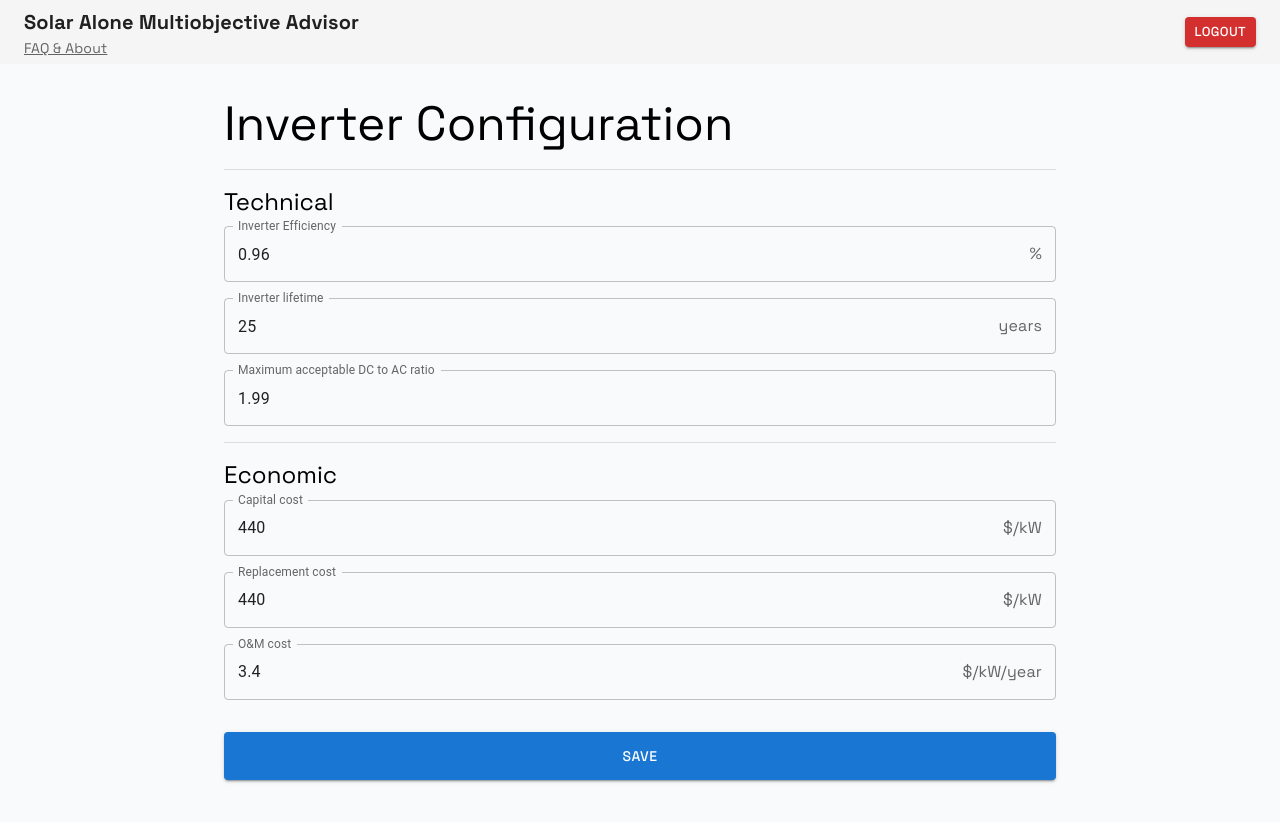
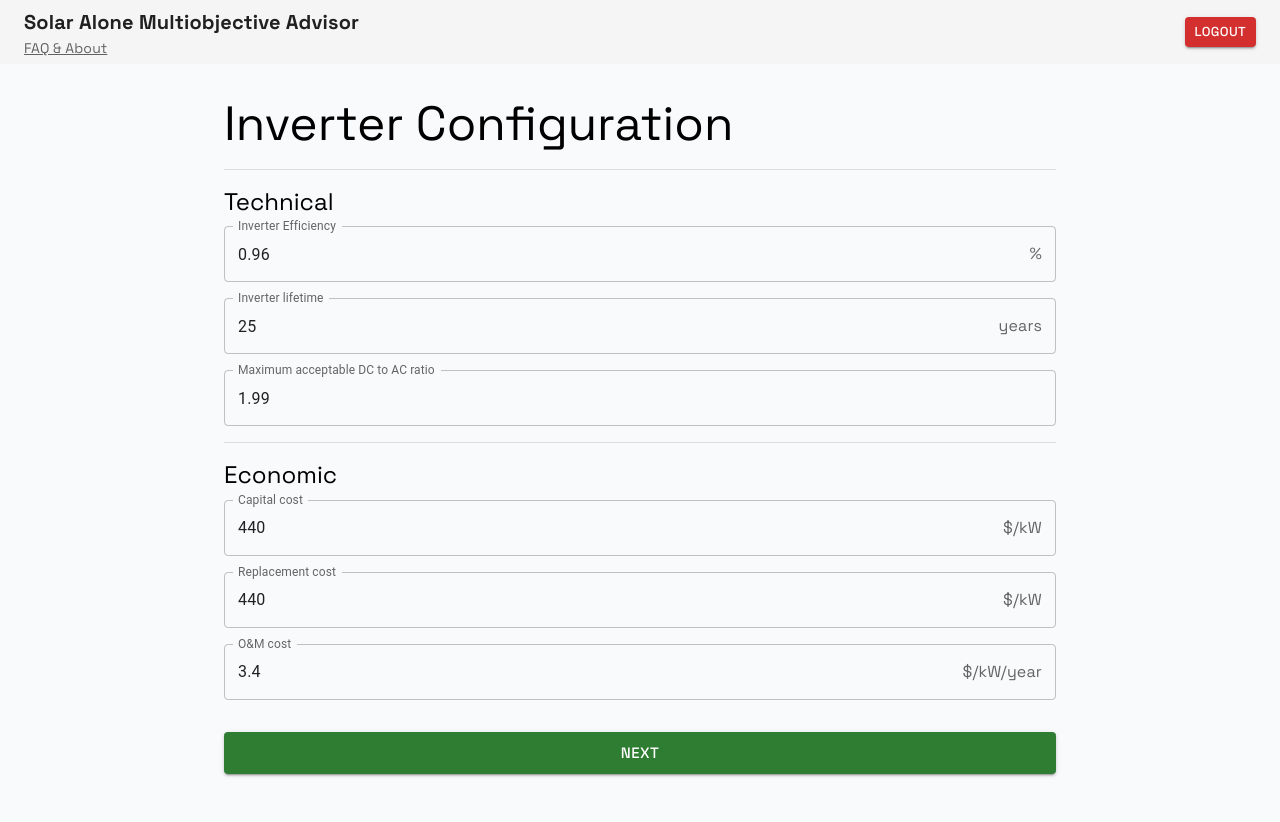
Before and after one commit to mlekhi/SAMA, a React (Vite) app in the folder frontend/: page /inverter in a window 1280 px wide. Shown: the top 822 px of the page. Built offline with nearby package versions, Linux system fonts and the light colour scheme; no server answers; sample sign-in values are in the browser's storage.

Commit message:
Standardizing with nexxt button

```diff
--- a/frontend/src/renderer/components/NextPageButton.jsx
+++ b/frontend/src/renderer/components/NextPageButton.jsx
@@ -1,40 +1,29 @@
 import React from 'react'
-import { useNavigate } from 'react-router-dom'
 import { Button, CircularProgress } from "@mui/material"
 
 function NextPageButton({
   onClick,
-  navigateTo,
   disabled = false,
   saving = false,
-  children = "Next Page"
+  text = "Next",
+  savingText = "Saving..."
 }) {
-  const navigate = useNavigate()
-
-  const handleClick = () => {
-    if (onClick) {
-      onClick()
-    } else if (navigateTo) {
-      navigate(navigateTo)
-    }
-  }
-
   return (
     <Button
       fullWidth
       variant="contained"
       color="success"
-      onClick={handleClick}
+      onClick={onClick}
       disabled={disabled || saving}
       size="large"
     >
       {saving ? (
         <span style={{ display: 'flex', alignItems: 'center' }}>
           <CircularProgress size="1rem" color="inherit" style={{ marginRight: 8 }} />
-          Saving Data...
+          {savingText}
         </span>
       ) : (
-        children
+        text
       )}
     </Button>
   )
--- a/frontend/src/renderer/pages/Geography.jsx
+++ b/frontend/src/renderer/pages/Geography.jsx
@@ -225,13 +225,13 @@ function Geography({ auth, user }) {
         {/* Save Button */}
         <Box sx={{ mb: 4 }}>
           <SaveMessageAlert message={saveMessage} />
-
           <NextPageButton
             onClick={saveGeoData}
             disabled={!isFormValid()}
             saving={saving}
+            text="Next"
+            savingText="Saving..."
           />
-
           {!isFormValid() && (
             <Typography variant="body2" color="textSecondary" align="center" sx={{ mt: 2 }}>
               Please select a location and fill in all fields to continue
--- a/frontend/src/renderer/pages/Grid.jsx
+++ b/frontend/src/renderer/pages/Grid.jsx
@@ -12,6 +12,7 @@ import {
   Button,
   InputAdornment
 } from "@mui/material"
+import NextPageButton from '../components/NextPageButton'
 
 function Grid({ auth, user }) {
   const navigate = useNavigate()
@@ -300,18 +301,13 @@ function Grid({ auth, user }) {
         {/* Save Button */}
         <Box sx={{ mb: 4 }}>
           <SaveMessageAlert message={saveMessage} />
-
-          <Button
-            variant="contained"
-            color="primary"
+          <NextPageButton
             onClick={handleSubmit}
             disabled={!isFormValid() || saving}
-            fullWidth
-            sx={{ py: 1.5 }}
-          >
-            {saving ? 'Submitting...' : 'Submit for Analysis'}
-          </Button>
-
+            saving={saving}
+            text="Submit for Analysis"
+            savingText="Submitting..."
+          />
           {!isFormValid() && (
             <Typography variant="body2" color="textSecondary" align="center" sx={{ mt: 2 }}>
               Please fill in all fields to continue
--- a/frontend/src/renderer/pages/Optimization.jsx
+++ b/frontend/src/renderer/pages/Optimization.jsx
@@ -186,13 +186,13 @@ function Optimization({ auth, user }) {
         {/* Next Page Button */}
         <Box sx={{ mb: 4 }}>
           <SaveMessageAlert message={saveMessage} />
-
           <NextPageButton
             onClick={saveOptimizationData}
             saving={saving}
             disabled={!isFormValid()}
+            text="Next"
+            savingText="Saving..."
           />
-
           {!isFormValid() && (
             <Typography variant="body2" color="textSecondary" align="center" sx={{ mt: 2 }}>
               Please fill in all fields to continue
--- a/frontend/src/renderer/pages/optional/Battery.jsx
+++ b/frontend/src/renderer/pages/optional/Battery.jsx
@@ -2,6 +2,7 @@ import React, { useState, useEffect } from 'react';
 import { Box, Typography, TextField, Divider, Button, InputAdornment } from '@mui/material';
 import SaveMessageAlert from '../../components/SaveMessageAlert';
 import { useNavigate } from 'react-router-dom';
+import NextPageButton from '../../components/NextPageButton';
 
 const defaultValues = {
   SOC_min: 0.1,
@@ -140,9 +141,13 @@ function Battery() {
             </Box>
             <Box sx={{ mt: 4 }}>
               <SaveMessageAlert message={saveMessage} />
-              <Button variant="contained" color="primary" onClick={handleSave} disabled={saving} fullWidth sx={{ py: 1.5 }}>
-                {saving ? 'Saving...' : 'Save'}
-              </Button>
+              <NextPageButton
+                onClick={handleSave}
+                saving={saving}
+                text="Next"
+                savingText="Saving..."
+                disabled={saving}
+              />
             </Box>
           </>
         )}
--- a/frontend/src/renderer/pages/optional/Diesel.jsx
+++ b/frontend/src/renderer/pages/optional/Diesel.jsx
@@ -2,6 +2,7 @@ import React, { useState } from 'react';
 import { Box, Typography, TextField, Divider, Button, InputAdornment } from '@mui/material';
 import SaveMessageAlert from '../../components/SaveMessageAlert';
 import { useNavigate } from 'react-router-dom';
+import NextPageButton from '../../components/NextPageButton';
 
 const defaultValues = {
   a: 0.273,
@@ -56,9 +57,13 @@ function Diesel() {
         </Box>
         <Box sx={{ mt: 4 }}>
           <SaveMessageAlert message={saveMessage} />
-          <Button variant="contained" color="primary" onClick={handleSave} disabled={saving} fullWidth sx={{ py: 1.5 }}>
-            {saving ? 'Saving...' : 'Save'}
-          </Button>
+          <NextPageButton
+            onClick={handleSave}
+            saving={saving}
+            text="Next"
+            savingText="Saving..."
+            disabled={saving}
+          />
         </Box>
       </div>
     </div>
--- a/frontend/src/renderer/pages/optional/Inverter.jsx
+++ b/frontend/src/renderer/pages/optional/Inverter.jsx
@@ -2,6 +2,7 @@ import React, { useState } from 'react';
 import { Box, Typography, TextField, Divider, Button, InputAdornment } from '@mui/material';
 import SaveMessageAlert from '../../components/SaveMessageAlert';
 import { useNavigate } from 'react-router-dom';
+import NextPageButton from '../../components/NextPageButton';
 
 const defaultValues = {
   n_I: 0.96,
@@ -84,9 +85,13 @@ function Inverter() {
         </Box>
         <Box sx={{ mt: 4 }}>
           <SaveMessageAlert message={saveMessage} />
-          <Button variant="contained" color="primary" onClick={handleSave} disabled={saving} fullWidth sx={{ py: 1.5 }}>
-            {saving ? 'Saving...' : 'Save'}
-          </Button>
+          <NextPageButton
+            onClick={handleSave}
+            saving={saving}
+            text="Next"
+            savingText="Saving..."
+            disabled={saving}
+          />
         </Box>
       </div>
     </div>
--- a/frontend/src/renderer/pages/optional/PV.jsx
+++ b/frontend/src/renderer/pages/optional/PV.jsx
@@ -2,6 +2,7 @@ import React, { useState } from 'react';
 import { Box, Typography, TextField, Divider, Button, InputAdornment } from '@mui/material';
 import SaveMessageAlert from '../../components/SaveMessageAlert';
 import { useNavigate } from 'react-router-dom';
+import NextPageButton from '../../components/NextPageButton';
 
 const defaultValues = {
   fpv: 0.9,
@@ -88,9 +89,13 @@ function PV() {
         </Box>
         <Box sx={{ mt: 4 }}>
           <SaveMessageAlert message={saveMessage} />
-          <Button variant="contained" color="primary" onClick={handleSave} disabled={saving} fullWidth sx={{ py: 1.5 }}>
-            {saving ? 'Saving...' : 'Save'}
-          </Button>
+          <NextPageButton
+            onClick={handleSave}
+            saving={saving}
+            text="Next"
+            savingText="Saving..."
+            disabled={saving}
+          />
         </Box>
       </div>
     </div>
```
